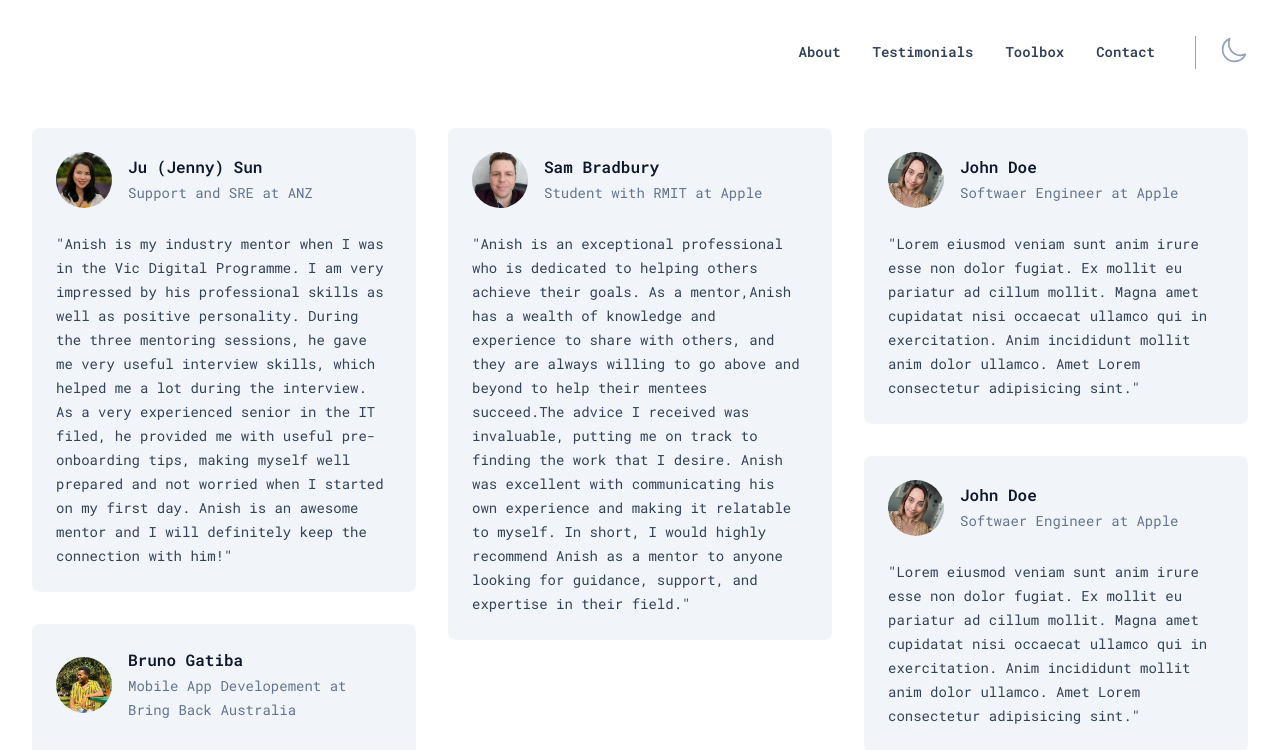
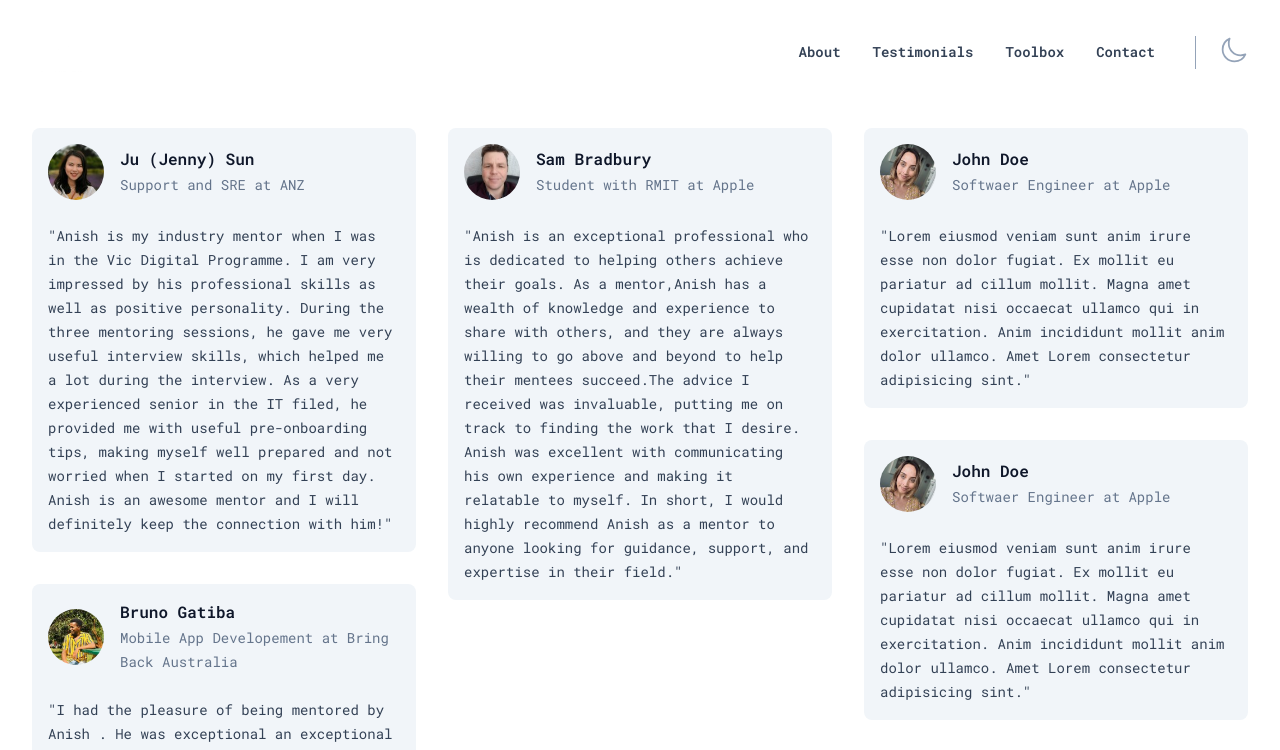
Before and after one commit to ooanishoo/ooanishoo, a Next.js app: page /testimonials in a window 1280 px wide. Shown: the top 750 px of the page. Built offline with nearby package versions, Linux system fonts and the light colour scheme.

Commit message:
style(Testimonial): update padding

```diff
--- a/src/app/testimonials/Testimonial.tsx
+++ b/src/app/testimonials/Testimonial.tsx
@@ -14,7 +14,7 @@ const Testimonial = ({ testimonial }: TestimonialProps) => {
   } = testimonial
 
   return (
-    <figure className="dark:highlight-white/5 relative flex flex-col rounded-lg bg-slate-100 p-6 dark:bg-slate-800">
+    <figure className="dark:highlight-white/5 relative flex flex-col rounded-lg bg-slate-100 p-4 dark:bg-slate-800">
       <figcaption className="flex items-center space-x-4">
         <Image
           src={avatar}
```
